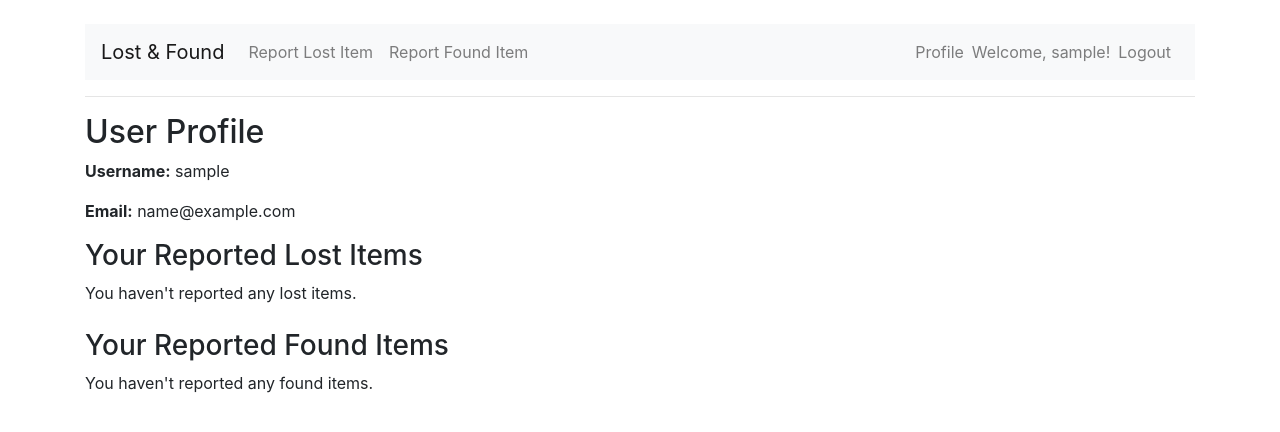
After one commit to graziton/lost_and_found_portal, a Django app: page /profile/ in a window 1280 px wide. The commit adds this page. Shown: the top 432 px of the page. Run offline with Django 5.2, Linux system fonts and the light colour scheme; the visitor is signed in with stand-in values (Sample User, id 1); data that the repository does not hold is empty; some libraries are stand-ins or nearby versions.

Commit message:
Implemented user profile page and associated item reporting by linking LostItem and FoundItem to User; updated report views to set reporter automatically.

```diff
--- a/lost_and_found/models.py
+++ b/lost_and_found/models.py
@@ -1,4 +1,5 @@
 from django.db import models
+from django.contrib.auth.models import User
 
 class LostItem(models.Model):
     title = models.CharField(max_length=200)
@@ -7,9 +8,11 @@ class LostItem(models.Model):
     date_reported = models.DateField(auto_now_add=True)
     image = models.ImageField(upload_to='lost_items/', null=True, blank=True)
     status = models.CharField(max_length=20, default='lost')
+    reported_by = models.ForeignKey(User, on_delete=models.CASCADE, null=True, blank=True)
 
     def __str__(self):
         return f"Lost: {self.title}"
+
 
 class FoundItem(models.Model):
     title = models.CharField(max_length=200)
@@ -18,6 +21,7 @@ class FoundItem(models.Model):
     date_reported = models.DateField(auto_now_add=True)
     image = models.ImageField(upload_to='found_items/', null=True, blank=True)
     status = models.CharField(max_length=20, default='found')
+    reported_by = models.ForeignKey(User, on_delete=models.CASCADE, null=True, blank=True)
 
     def __str__(self):
         return f"Found: {self.title}"
--- a/lost_and_found/templates/lost_and_found/base.html
+++ b/lost_and_found/templates/lost_and_found/base.html
@@ -2,13 +2,13 @@
 <html lang="en">
 <head>
   <meta charset="UTF-8">
-  <title>Lost & Found Portal</title>
+  <title>Lost &amp; Found Portal</title>
   <link rel="stylesheet" href="https://stackpath.bootstrapcdn.com/bootstrap/4.5.2/css/bootstrap.min.css">
 </head>
 <body>
   <div class="container mt-4">
     <nav class="navbar navbar-expand-lg navbar-light bg-light">
-      <a class="navbar-brand" href="{% url 'home' %}">Lost & Found</a>
+      <a class="navbar-brand" href="{% url 'home' %}">Lost &amp; Found</a>
       <div class="collapse navbar-collapse">
         <ul class="navbar-nav mr-auto">
           <li class="nav-item">
@@ -18,6 +18,26 @@
             <a class="nav-link" href="{% url 'report_found' %}">Report Found Item</a>
           </li>
         </ul>
+        <ul class="navbar-nav ml-auto">
+          {% if user.is_authenticated %}
+          <li class="nav-item">
+            <a class="nav-link" href="{% url 'profile' %}">Profile</a>
+          </li>
+          <li class="nav-item">
+            <span class="navbar-text">Welcome, {{ user.username }}!</span>
+          </li>
+          <li class="nav-item">
+            <a class="nav-link" href="{% url 'logout' %}">Logout</a>
+          </li>
+          {% else %}
+          <li class="nav-item">
+            <a class="nav-link" href="{% url 'login' %}">Login</a>
+          </li>
+          <li class="nav-item">
+            <a class="nav-link" href="{% url 'register' %}">Register</a>
+          </li>
+          {% endif %}
+        </ul>
       </div>
     </nav>
     <hr>
--- /dev/null
+++ b/lost_and_found/templates/lost_and_found/profile.html
@@ -0,0 +1,37 @@
+{% extends 'lost_and_found/base.html' %}
+
+{% block content %}
+  <h2>User Profile</h2>
+  <p><strong>Username:</strong> {{ user.username }}</p>
+  <p><strong>Email:</strong> {{ user.email }}</p>
+
+  <h3>Your Reported Lost Items</h3>
+  {% if user_lost_items %}
+    <ul class="list-group">
+      {% for item in user_lost_items %}
+        <li class="list-group-item">
+          <a href="{% url 'lost_item_detail' item.pk %}">
+            {{ item.title }} - {{ item.location }}
+          </a>
+        </li>
+      {% endfor %}
+    </ul>
+  {% else %}
+    <p>You haven't reported any lost items.</p>
+  {% endif %}
+
+  <h3 class="mt-4">Your Reported Found Items</h3>
+  {% if user_found_items %}
+    <ul class="list-group">
+      {% for item in user_found_items %}
+        <li class="list-group-item">
+          <a href="{% url 'found_item_detail' item.pk %}">
+            {{ item.title }} - {{ item.location }}
+          </a>
+        </li>
+      {% endfor %}
+    </ul>
+  {% else %}
+    <p>You haven't reported any found items.</p>
+  {% endif %}
+{% endblock %}
--- a/lost_and_found/urls.py
+++ b/lost_and_found/urls.py
@@ -1,5 +1,5 @@
 from django.urls import path
-from .views import home, report_lost, report_found, items_list, lost_item_detail, found_item_detail, register
+from .views import home, report_lost, report_found, items_list, lost_item_detail, found_item_detail, register, profile
 
 urlpatterns = [
     path('', home, name='home'),
@@ -9,4 +9,5 @@ urlpatterns = [
     path('lost-item/<int:pk>/', lost_item_detail, name='lost_item_detail'),
     path('found-item/<int:pk>/', found_item_detail, name='found_item_detail'),
     path('register/', register, name='register'),
+    path('profile/', profile, name='profile'),
 ]
--- a/lost_and_found/views.py
+++ b/lost_and_found/views.py
@@ -3,29 +3,46 @@ from .forms import LostItemForm, FoundItemForm, UserRegistrationForm
 from .models import LostItem, FoundItem
 from django.db.models import Q
 from datetime import datetime
+from django.contrib.auth.decorators import login_required
 
 def home(request):
     return render(request, 'lost_and_found/home.html')
 
+@login_required
 def report_lost(request):
     if request.method == 'POST':
         form = LostItemForm(request.POST, request.FILES)
         if form.is_valid():
-            form.save()
+            lost_item = form.save(commit=False)
+            lost_item.reported_by = request.user
+            lost_item.save()
             return redirect('home')
     else:
         form = LostItemForm()
     return render(request, 'lost_and_found/report_lost.html', {'form': form})
 
+
+@login_required
 def report_found(request):
     if request.method == 'POST':
         form = FoundItemForm(request.POST, request.FILES)
         if form.is_valid():
-            form.save()
+            found_item = form.save(commit=False)
+            found_item.reported_by = request.user
+            found_item.save()
             return redirect('home')
     else:
         form = FoundItemForm()
     return render(request, 'lost_and_found/report_found.html', {'form': form})
+
+@login_required
+def profile(request):
+    user_lost_items = LostItem.objects.filter(reported_by=request.user)
+    user_found_items = FoundItem.objects.filter(reported_by=request.user)
+    return render(request, 'lost_and_found/profile.html', {
+        'user_lost_items': user_lost_items,
+        'user_found_items': user_found_items,
+    })
 
 def items_list(request):
     query = request.GET.get('q', '')
```
Also changed, not shown: lost_and_found/migrations/0002_founditem_reported_by_lostitem_reported_by.py (added).
